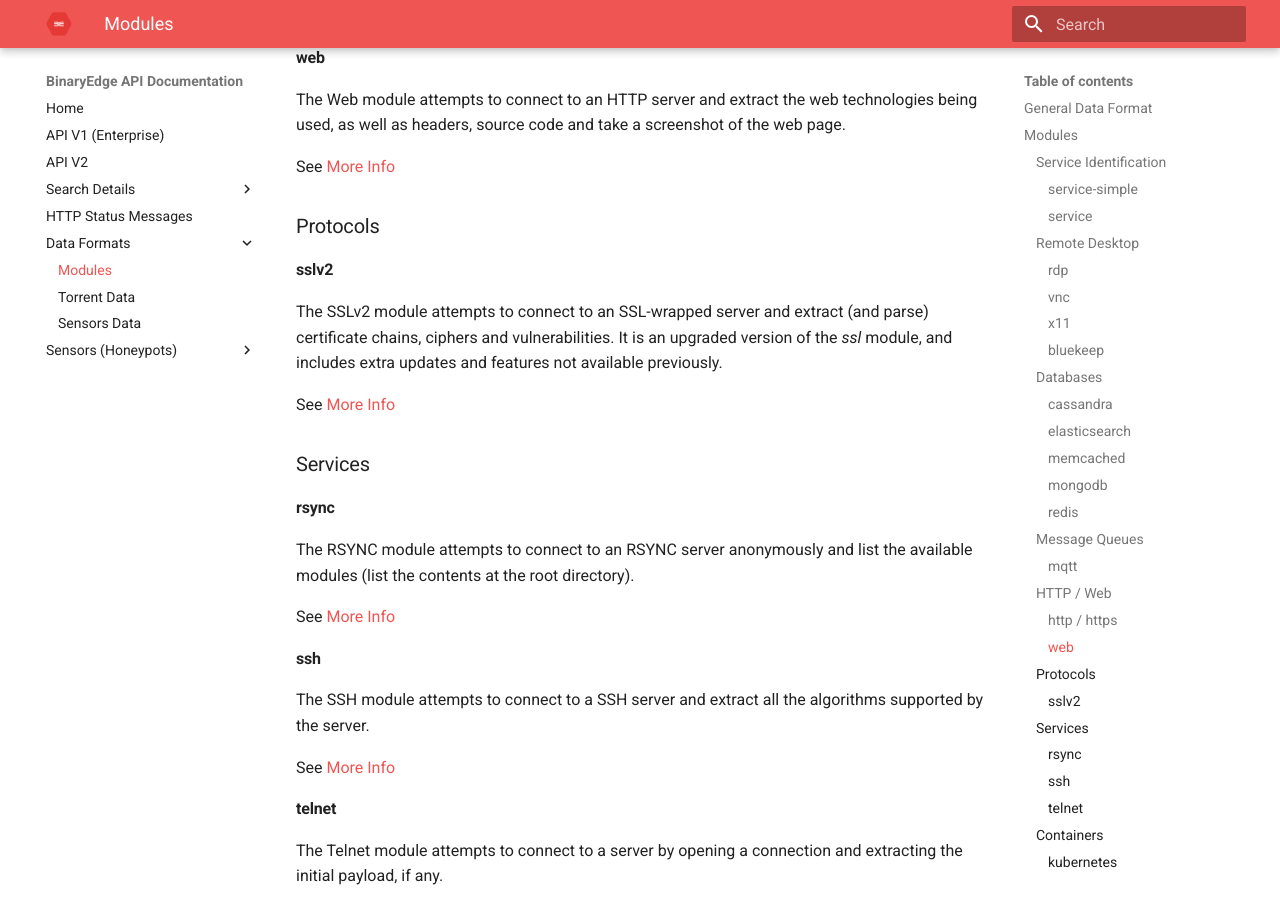
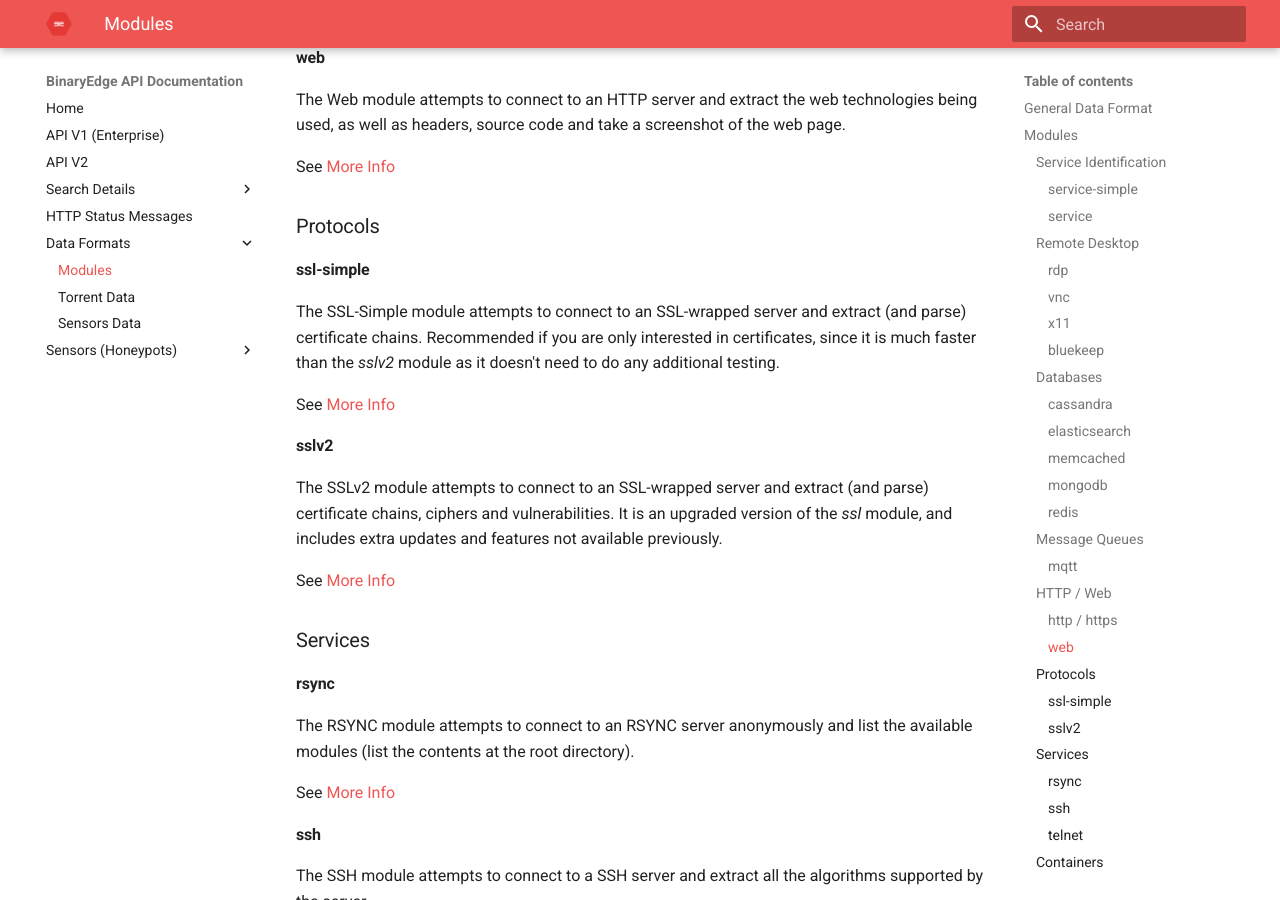
Before and after one commit to igama/docs.binaryedge.io, an MkDocs documentation site: the page built from docs/modules.md, in a window 1280 px wide and 900 px high, scrolled down 4338 px. Built offline with MkDocs 1.6.1 and Material for MkDocs 9.7.7, drawn with Linux system fonts in a browser that asks for light colours.

Commit message:
added ssl-simple

```diff
--- a/docs/modules.md
+++ b/docs/modules.md
@@ -160,6 +160,12 @@ See [More Info](modules/web.md "web")
 
 ### Protocols
 
+#### ssl-simple
+
+The SSL-Simple module attempts to connect to an SSL-wrapped server and extract (and parse) certificate chains. Recommended if you are only interested in certificates, since it is much faster than the _sslv2_ module as it doesn't need to do any additional testing.
+
+See [More Info](modules/ssl-simple.md "ssl-simple")
+
 #### sslv2
 
 The SSLv2 module attempts to connect to an SSL-wrapped server and extract (and parse) certificate chains, ciphers and vulnerabilities. It is an upgraded version of the _ssl_ module, and includes extra updates and features not available previously.
```
